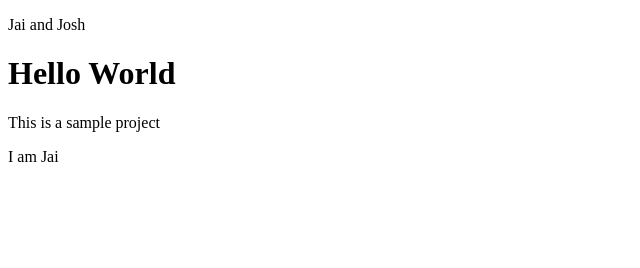
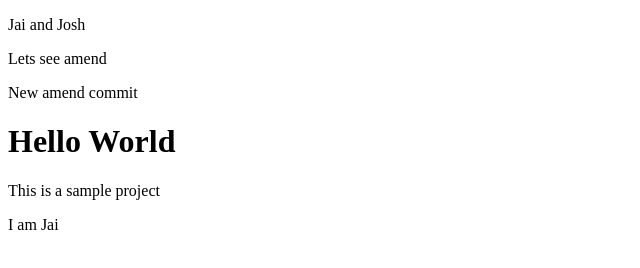
Before and after one commit to Jaisree07/gitclone, a plain HTML site: page index.html in a window 1280 px wide. Shown: the whole page, without its empty margins (0-640 px from the left). Drawn offline with Linux system fonts and the light colour scheme.

Commit message:
nextammend

```diff
--- a/index.html
+++ b/index.html
@@ -3,6 +3,8 @@
 <head>
   <title>My Project</title>
   <p>Jai and Josh</p>
+  <p>Lets see amend</p>
+  <p>New amend commit</p>
 </head>
 <body>
   <h1>Hello World</h1>
```
